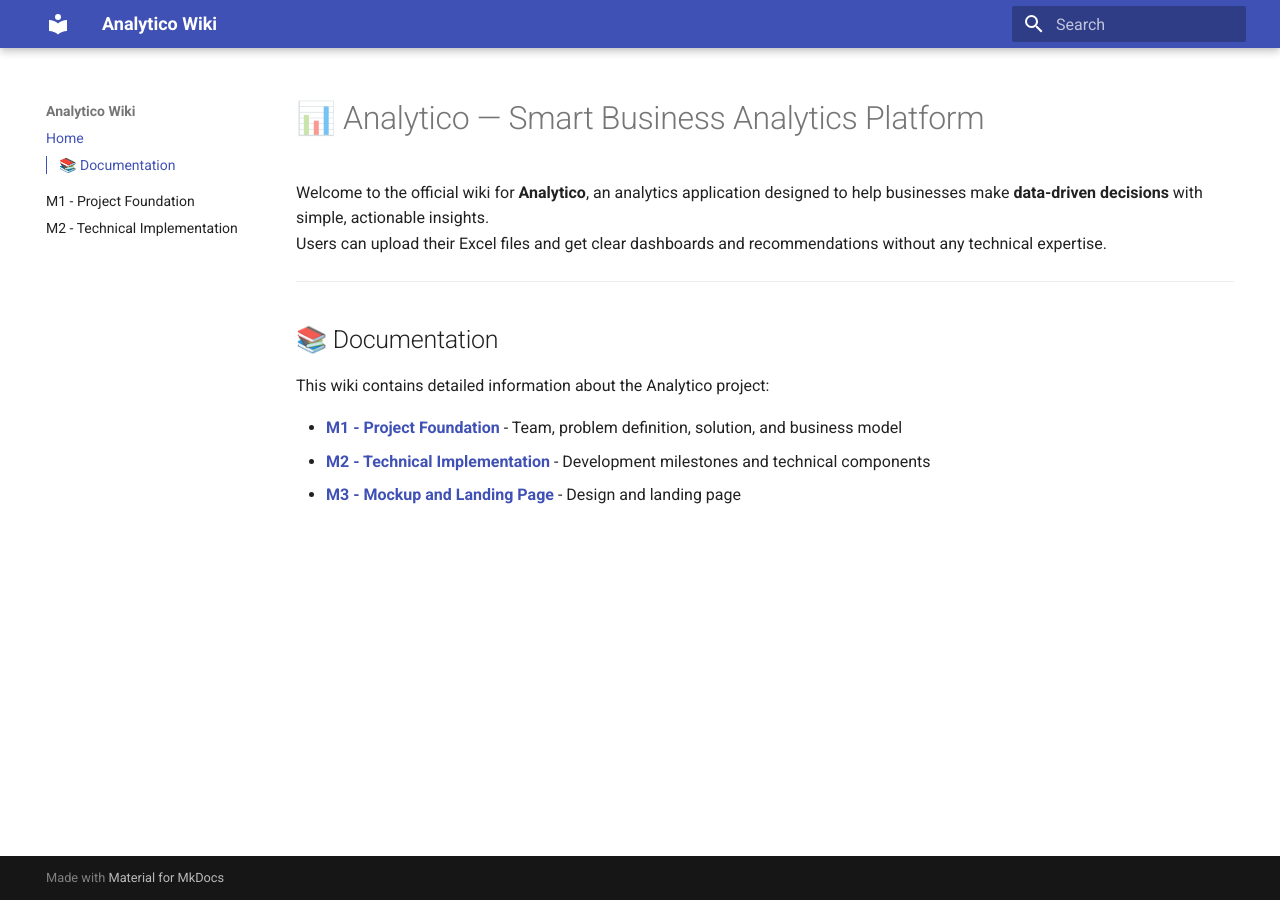
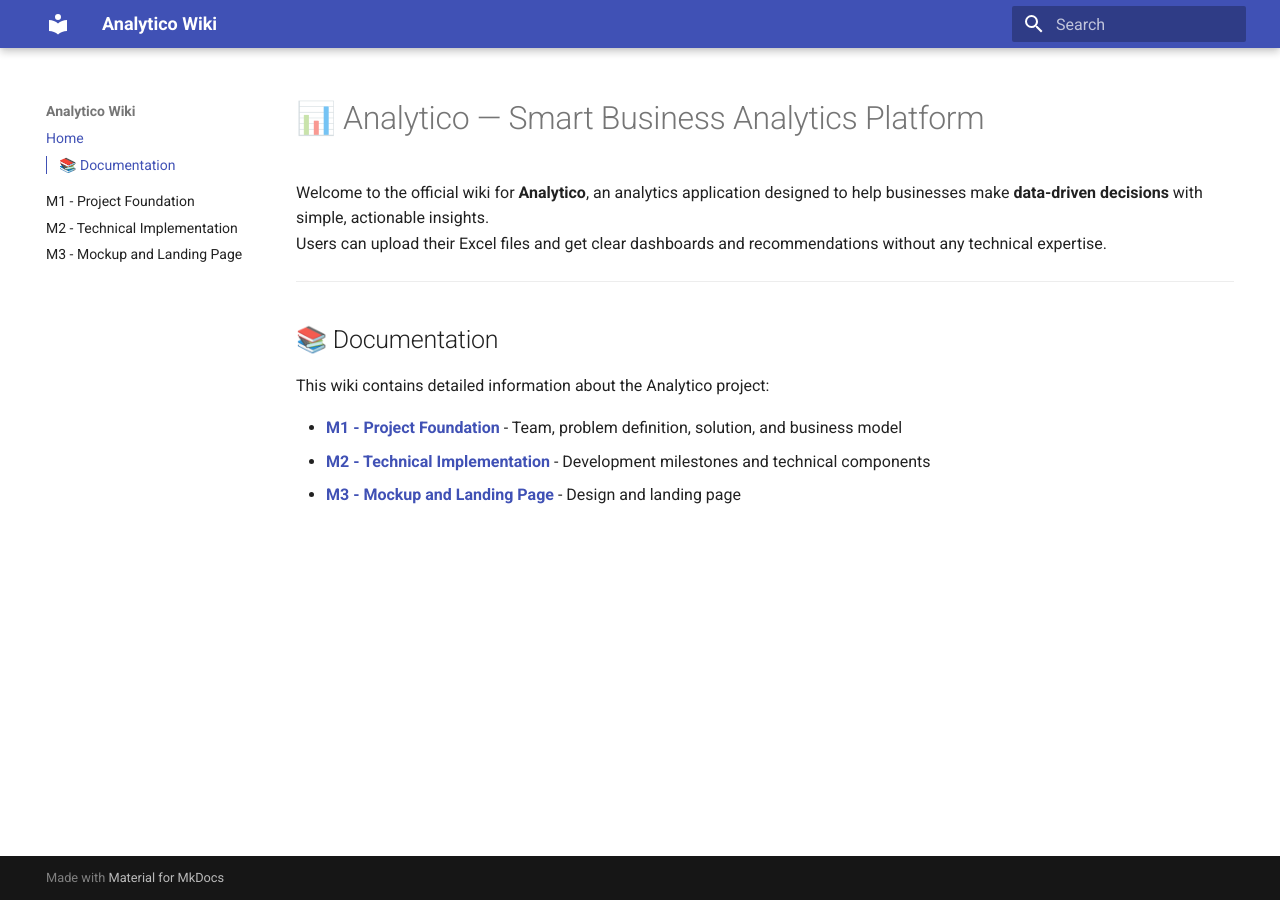
Before and after one commit to VladCostin4/analytico, an MkDocs documentation site: the page built from docs/index.md, in a window 1280 px wide. Built offline with MkDocs 1.6.1 and Material for MkDocs 9.7.7, drawn with Linux system fonts in a browser that asks for light colours.

Commit message:
Update table of contents

```diff
--- a/mkdocs.yml
+++ b/mkdocs.yml
@@ -13,6 +13,7 @@ nav:
   - Home: index.md
   - M1 - Project Foundation: m1.md
   - M2 - Technical Implementation: m2.md
+  - M3 - Mockup and Landing Page: m3.md
 
 extra_css:
   - style.css
```
